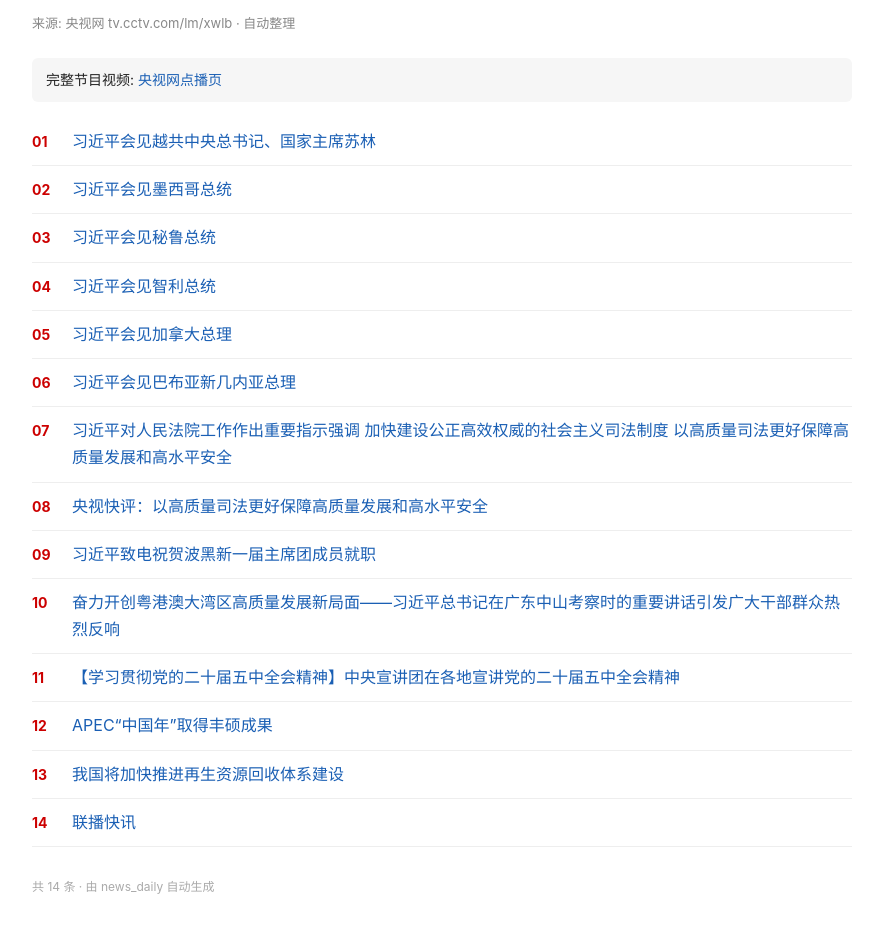
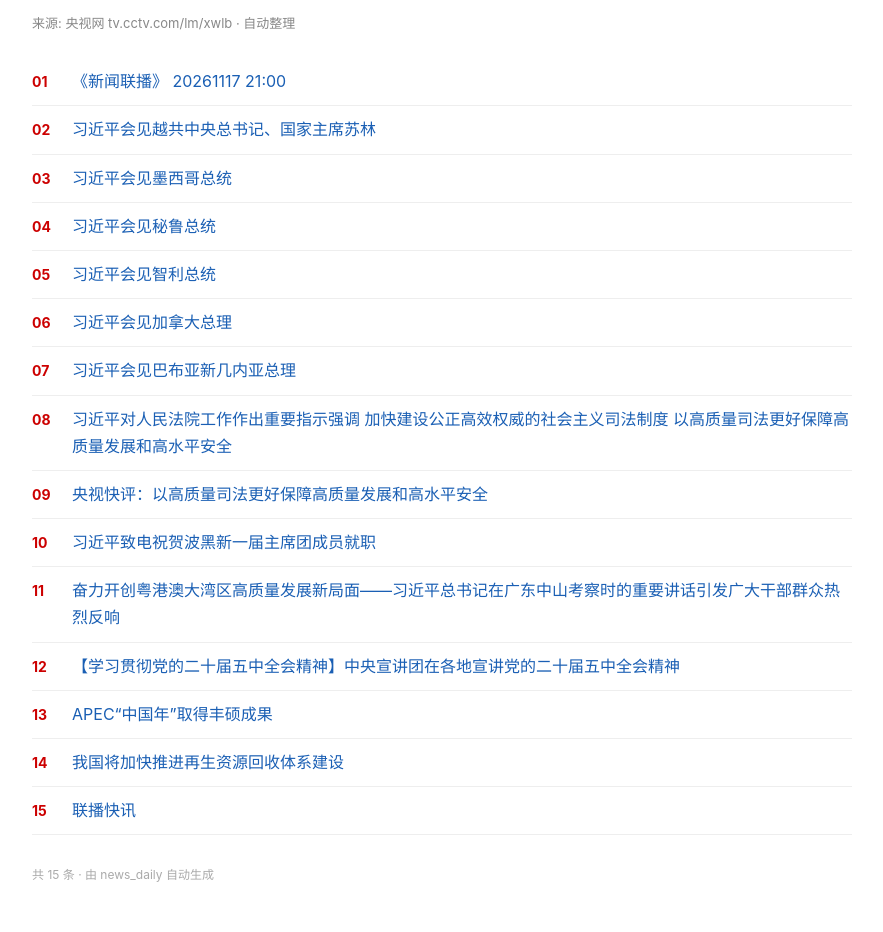
Before and after one commit to ichenc/news_daily, a plain HTML site: page 2026年/11月/17.html in a window 1280 px wide. Shown: the part 80-1012 px from the top of the page, without its empty margins (198-1081 px from the left). Drawn offline with Linux system fonts and the light colour scheme.

Commit message:
auto: 新闻联播 2026-11-17

```diff
--- a/2026年/11月/17.html
+++ b/2026年/11月/17.html
@@ -15,20 +15,21 @@ footer{margin-top:30px;color:#aaa;font-size:12px}
 </style></head><body>
 <h1>新闻联播 · 2026年11月17日</h1>
 <div class="meta">来源: 央视网 tv.cctv.com/lm/xwlb · 自动整理</div>
-<p class="full">完整节目视频: <a href="https://tv.cctv.com/2026/11/17/VIDEk8K81kjrR2CzDi25STYy261117.shtml" target="_blank">央视网点播页</a></p>
-<ol><li class="item"><span class="num">01</span><a href="https://tv.cctv.com/2026/11/17/VIDEZ2zvz9nuGbKHMdUEbs2n261117.shtml" target="_blank">习近平会见越共中央总书记、国家主席苏林</a></li>
-<li class="item"><span class="num">02</span><a href="https://tv.cctv.com/2026/11/17/VIDEaxcsfDsee33XML88CkuZ261117.shtml" target="_blank">习近平会见墨西哥总统</a></li>
-<li class="item"><span class="num">03</span><a href="https://tv.cctv.com/2026/11/17/VIDE3UkhDvhvplPnJEO1JdoX261117.shtml" target="_blank">习近平会见秘鲁总统</a></li>
-<li class="item"><span class="num">04</span><a href="https://tv.cctv.com/2026/11/17/VIDERS1yThCyDH8Tf4ShGc7S261117.shtml" target="_blank">习近平会见智利总统</a></li>
-<li class="item"><span class="num">05</span><a href="https://tv.cctv.com/2026/11/17/VIDEN9bIYbZhuiHApPewnVW1261117.shtml" target="_blank">习近平会见加拿大总理</a></li>
-<li class="item"><span class="num">06</span><a href="https://tv.cctv.com/2026/11/17/VIDEL2zxFZUKebNBtSHd3h3W261117.shtml" target="_blank">习近平会见巴布亚新几内亚总理</a></li>
-<li class="item"><span class="num">07</span><a href="https://tv.cctv.com/2026/11/17/VIDE0x00gVjx7HusIZb94PGd261117.shtml" target="_blank">习近平对人民法院工作作出重要指示强调 加快建设公正高效权威的社会主义司法制度 以高质量司法更好保障高质量发展和高水平安全</a></li>
-<li class="item"><span class="num">08</span><a href="https://tv.cctv.com/2026/11/17/VIDESCSK9ryPuZpvMxRxy1or261117.shtml" target="_blank">央视快评：以高质量司法更好保障高质量发展和高水平安全</a></li>
-<li class="item"><span class="num">09</span><a href="https://tv.cctv.com/2026/11/17/VIDEUAOm1Xm0m5Zf9vtmB6Aa261117.shtml" target="_blank">习近平致电祝贺波黑新一届主席团成员就职</a></li>
-<li class="item"><span class="num">10</span><a href="https://tv.cctv.com/2026/11/17/VIDEsvCQtJelvdbWcVAjC7ZY261117.shtml" target="_blank">奋力开创粤港澳大湾区高质量发展新局面——习近平总书记在广东中山考察时的重要讲话引发广大干部群众热烈反响</a></li>
-<li class="item"><span class="num">11</span><a href="https://tv.cctv.com/2026/11/17/VIDEJWB8KADbfM0emVSEwVB2261117.shtml" target="_blank">【学习贯彻党的二十届五中全会精神】中央宣讲团在各地宣讲党的二十届五中全会精神</a></li>
-<li class="item"><span class="num">12</span><a href="https://tv.cctv.com/2026/11/17/VIDED8PqQVv5WlwbKQOyp63n261117.shtml" target="_blank">APEC“中国年”取得丰硕成果</a></li>
-<li class="item"><span class="num">13</span><a href="https://tv.cctv.com/2026/11/17/VIDEJZN0J8XTIlDMPSTLd4DR261117.shtml" target="_blank">我国将加快推进再生资源回收体系建设</a></li>
-<li class="item"><span class="num">14</span><a href="https://tv.cctv.com/2026/11/17/VIDEdUco6lXSLTDZ1Fq2MOBp261117.shtml" target="_blank">联播快讯</a></li></ol>
-<footer>共 14 条 · 由 news_daily 自动生成</footer>
+
+<ol><li class="item"><span class="num">01</span><a href="https://tv.cctv.com/2026/11/17/VIDELRtVuz774tj6RORCQZqj261117.shtml" target="_blank">《新闻联播》 20261117 21:00</a></li>
+<li class="item"><span class="num">02</span><a href="https://tv.cctv.com/2026/11/17/VIDEZ2zvz9nuGbKHMdUEbs2n261117.shtml" target="_blank">习近平会见越共中央总书记、国家主席苏林</a></li>
+<li class="item"><span class="num">03</span><a href="https://tv.cctv.com/2026/11/17/VIDEaxcsfDsee33XML88CkuZ261117.shtml" target="_blank">习近平会见墨西哥总统</a></li>
+<li class="item"><span class="num">04</span><a href="https://tv.cctv.com/2026/11/17/VIDE3UkhDvhvplPnJEO1JdoX261117.shtml" target="_blank">习近平会见秘鲁总统</a></li>
+<li class="item"><span class="num">05</span><a href="https://tv.cctv.com/2026/11/17/VIDERS1yThCyDH8Tf4ShGc7S261117.shtml" target="_blank">习近平会见智利总统</a></li>
+<li class="item"><span class="num">06</span><a href="https://tv.cctv.com/2026/11/17/VIDEN9bIYbZhuiHApPewnVW1261117.shtml" target="_blank">习近平会见加拿大总理</a></li>
+<li class="item"><span class="num">07</span><a href="https://tv.cctv.com/2026/11/17/VIDEL2zxFZUKebNBtSHd3h3W261117.shtml" target="_blank">习近平会见巴布亚新几内亚总理</a></li>
+<li class="item"><span class="num">08</span><a href="https://tv.cctv.com/2026/11/17/VIDE0x00gVjx7HusIZb94PGd261117.shtml" target="_blank">习近平对人民法院工作作出重要指示强调 加快建设公正高效权威的社会主义司法制度 以高质量司法更好保障高质量发展和高水平安全</a></li>
+<li class="item"><span class="num">09</span><a href="https://tv.cctv.com/2026/11/17/VIDESCSK9ryPuZpvMxRxy1or261117.shtml" target="_blank">央视快评：以高质量司法更好保障高质量发展和高水平安全</a></li>
+<li class="item"><span class="num">10</span><a href="https://tv.cctv.com/2026/11/17/VIDEUAOm1Xm0m5Zf9vtmB6Aa261117.shtml" target="_blank">习近平致电祝贺波黑新一届主席团成员就职</a></li>
+<li class="item"><span class="num">11</span><a href="https://tv.cctv.com/2026/11/17/VIDEsvCQtJelvdbWcVAjC7ZY261117.shtml" target="_blank">奋力开创粤港澳大湾区高质量发展新局面——习近平总书记在广东中山考察时的重要讲话引发广大干部群众热烈反响</a></li>
+<li class="item"><span class="num">12</span><a href="https://tv.cctv.com/2026/11/17/VIDEJWB8KADbfM0emVSEwVB2261117.shtml" target="_blank">【学习贯彻党的二十届五中全会精神】中央宣讲团在各地宣讲党的二十届五中全会精神</a></li>
+<li class="item"><span class="num">13</span><a href="https://tv.cctv.com/2026/11/17/VIDED8PqQVv5WlwbKQOyp63n261117.shtml" target="_blank">APEC“中国年”取得丰硕成果</a></li>
+<li class="item"><span class="num">14</span><a href="https://tv.cctv.com/2026/11/17/VIDEJZN0J8XTIlDMPSTLd4DR261117.shtml" target="_blank">我国将加快推进再生资源回收体系建设</a></li>
+<li class="item"><span class="num">15</span><a href="https://tv.cctv.com/2026/11/17/VIDEdUco6lXSLTDZ1Fq2MOBp261117.shtml" target="_blank">联播快讯</a></li></ol>
+<footer>共 15 条 · 由 news_daily 自动生成</footer>
 </body></html>
```
Also changed, not shown: index.html (+1 -1 lines), 1 other file.
